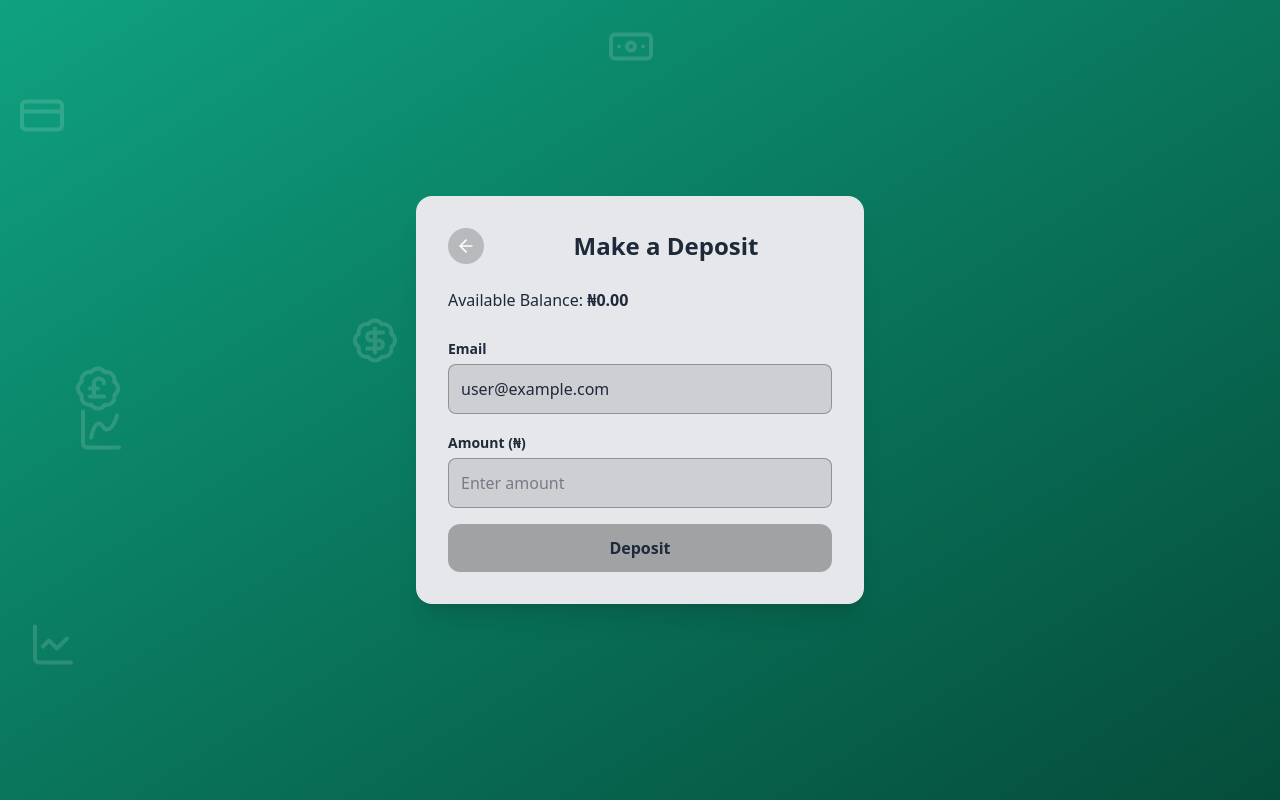
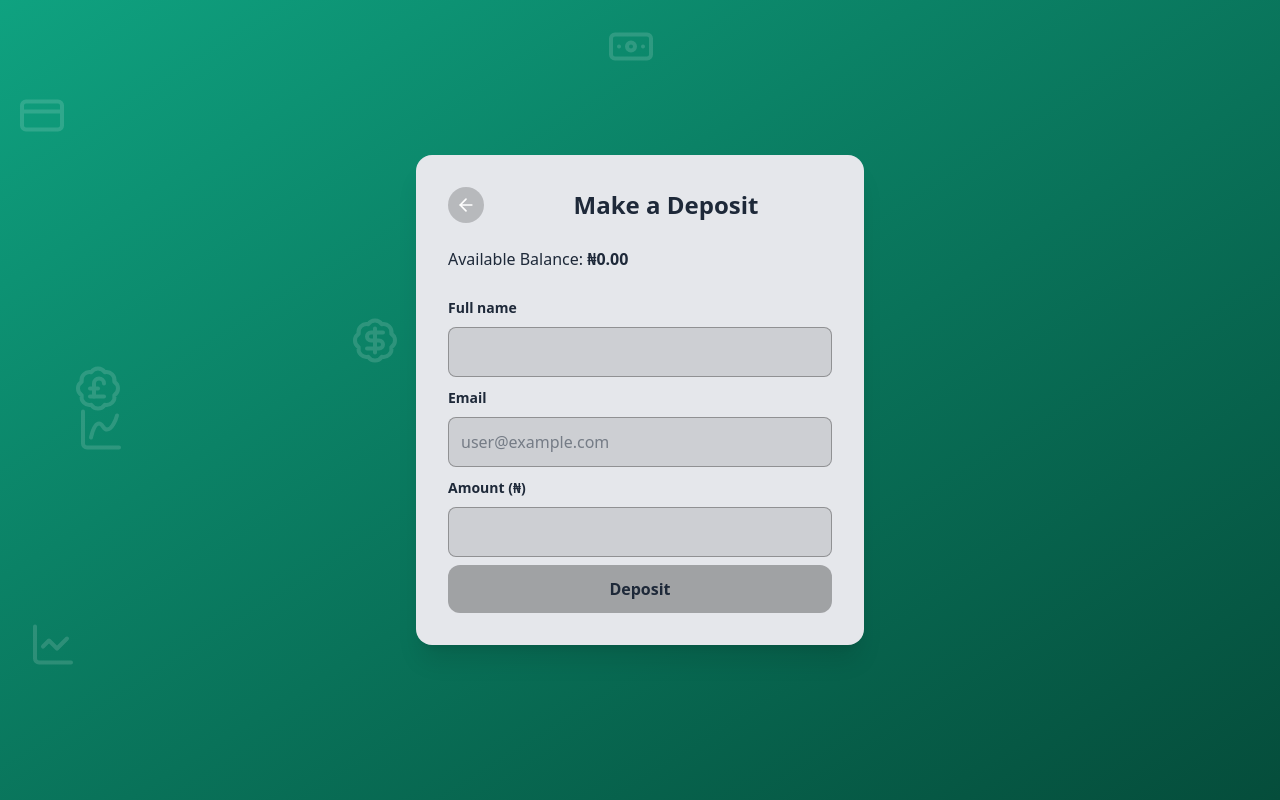
Before and after one commit to SmartFarmerNg/Smart-Farmer, a React (Vite) app: page /transact/deposit in a window 1280 px wide. Built offline with nearby package versions, Linux system fonts and the light colour scheme; no server answers; the database is empty; sample sign-in values are in the browser's storage.

Commit message:
Update UI

```diff
--- a/src/pages/Deposit.jsx
+++ b/src/pages/Deposit.jsx
@@ -124,14 +124,23 @@ const Deposit = () => {
                     </p>
                 </div>
 
-                <div className="flex flex-col gap-4">
+                <div className="flex flex-col gap-2">
+                    <div>
+                        <label className="text-sm font-semibold">Full name</label>
+                        <input
+                            type="email"
+                            placeholder={fullName}
+                            disabled
+                            className={`w-full mt-2 p-3 rounded-lg border focus:outline-none focus:ring-2 focus:ring-[${accent}] ${theme === 'dark' ? 'bg-white/10 border-white/30' : 'bg-black/10 border-black/30'}`}
+                        />
+                    </div>
                     <div>
                         <label className="text-sm font-semibold">Email</label>
                         <input
                             type="email"
-                            value={email}
+                            placeholder={email}
                             disabled
-                            className={`w-full mt-1 p-3 rounded-lg border focus:outline-none focus:ring-2 focus:ring-[${accent}] ${theme === 'dark' ? 'bg-white/10 border-white/30' : 'bg-black/10 border-black/30'}`}
+                            className={`w-full mt-2 p-3 rounded-lg border focus:outline-none focus:ring-2 focus:ring-[${accent}] ${theme === 'dark' ? 'bg-white/10 border-white/30' : 'bg-black/10 border-black/30'}`}
                         />
                     </div>
 
@@ -142,8 +151,7 @@ const Deposit = () => {
                             inputMode="numeric"
                             value={amount}
                             onChange={(e) => setAmount(e.target.value.replace(/[^0-9]/g, ""))}
-                            placeholder="Enter amount"
-                            className={`w-full mt-1 p-3 rounded-lg border focus:outline-none focus:ring-2 focus:ring-[${accent}] ${theme === 'dark' ? 'bg-white/10 border-white/30' : 'bg-black/10 border-black/30'}`}
+                            className={`w-full mt-2 p-3 rounded-lg border focus:outline-none focus:ring-2 focus:ring-[${accent}] ${theme === 'dark' ? 'bg-white/10 border-white/30' : 'bg-black/10 border-black/30'}`}
                         />
                     </div>
 
```
